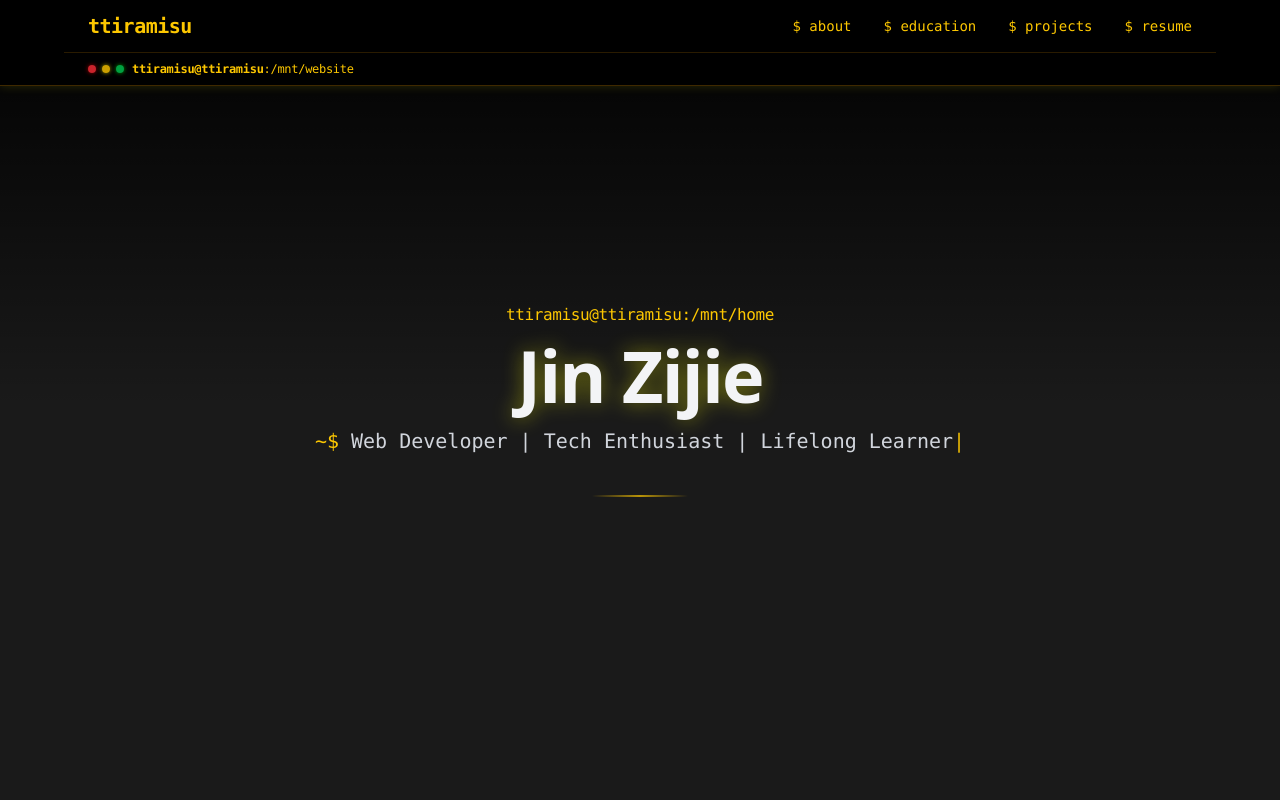
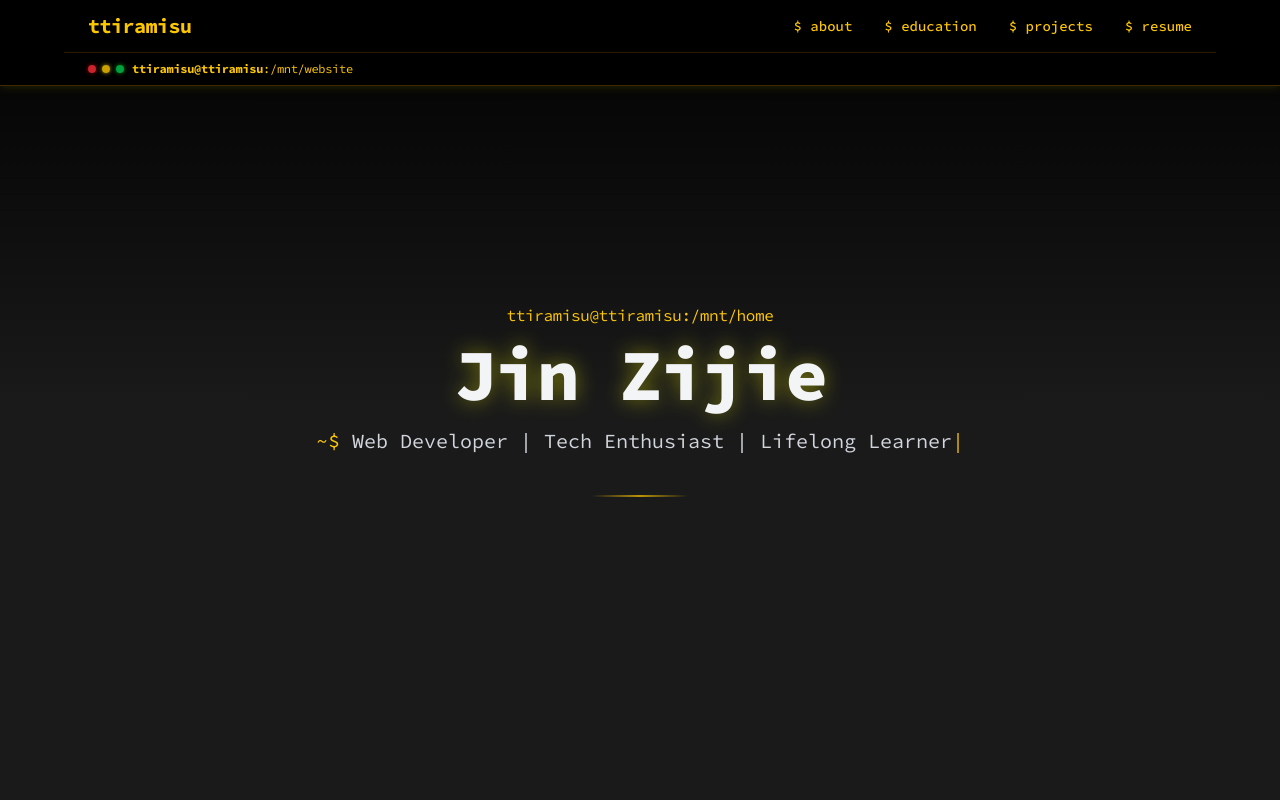
Before and after one commit to ttiramisu/website-personal-2.0, a React (Vite) app: page / in a window 1280 px wide. Shown: the top 800 px of the page. Built offline with nearby package versions, Linux system fonts and the light colour scheme.

Commit message:
added fonts

```diff
--- a/index.html
+++ b/index.html
@@ -1,13 +1,21 @@
 <!doctype html>
 <html lang="en">
+
 <head>
   <meta charset="UTF-8" />
   <link rel="icon" type="image/svg+xml" href="/pfp.jpg" />
   <meta name="viewport" content="width=device-width, initial-scale=1.0" />
+
+  <style>
+    @import url('https://fonts.googleapis.com/css2?family=Source+Code+Pro:ital,wght@0,200..900;1,200..900&display=swap');
+  </style>
+
   <title>Jin Zijie</title>
 </head>
+
 <body>
   <div id="root"></div>
   <script type="module" src="/src/main.tsx"></script>
 </body>
+
 </html>
--- a/src/App.css
+++ b/src/App.css
@@ -39,3 +39,7 @@
 html {
   scroll-behavior: smooth;
 }
+
+* {
+  font-family: 'Source Code Pro', monospace;
+}
```
Lines whose indentation alone changed are shown as unchanged.
